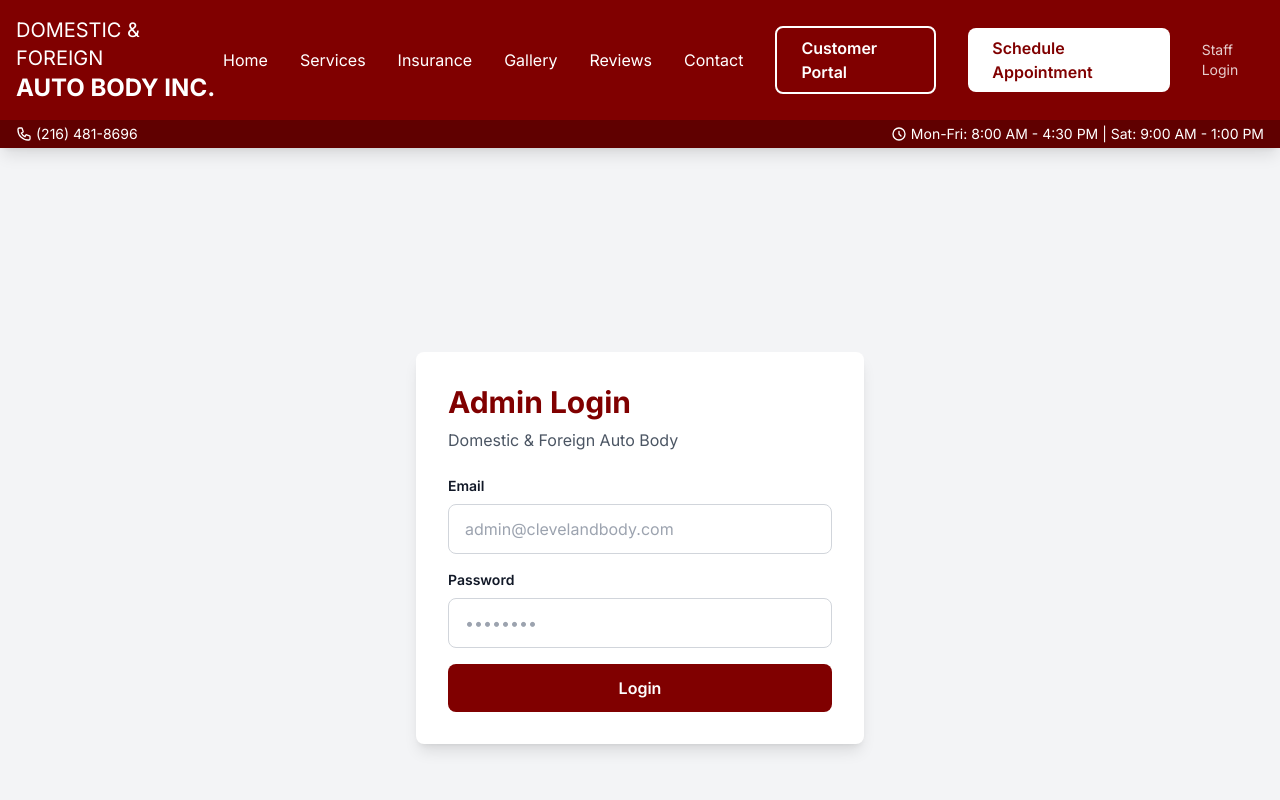
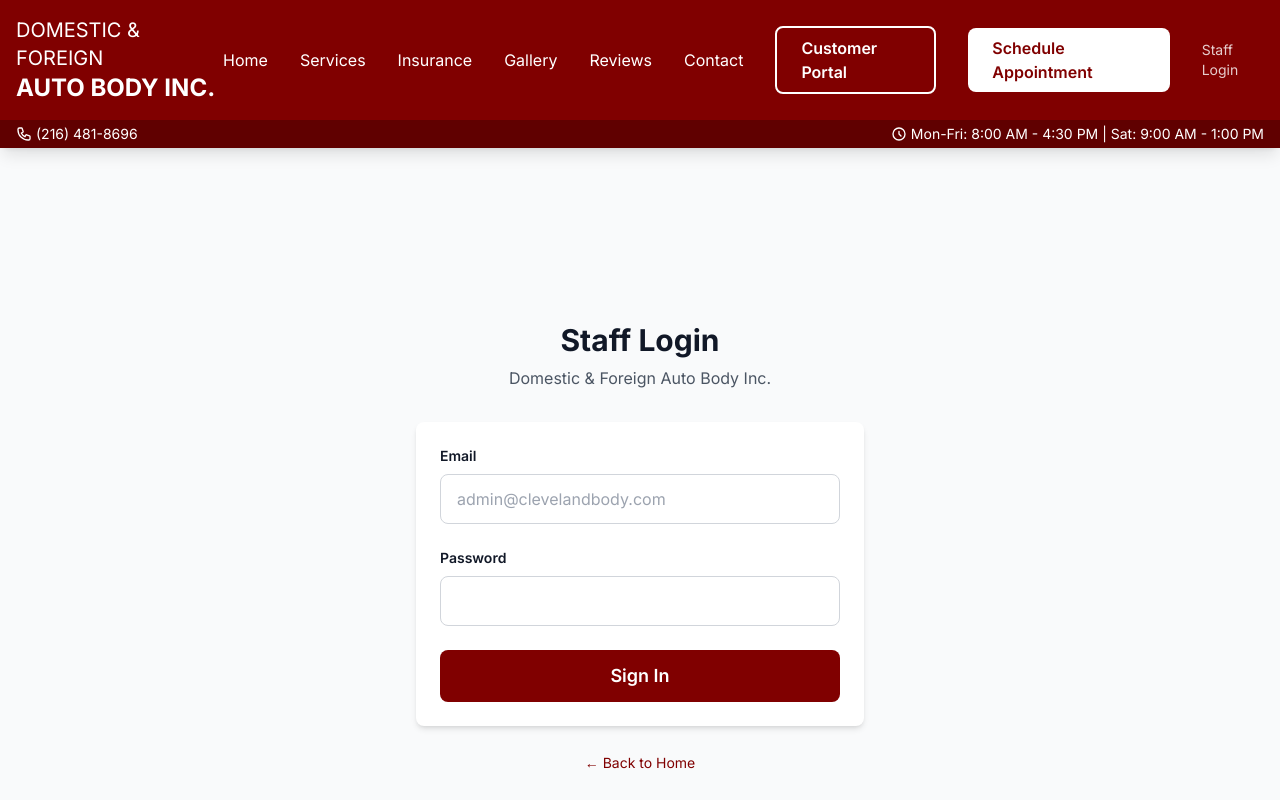
Before and after one commit to tzira333/clevelandbody-site, a Next.js app: page /admin in a window 1280 px wide. Shown: the top 800 px of the page. Built offline with nearby package versions, Linux system fonts and the light colour scheme; no server answers.

Commit message:
modified:   admin/dashboard/page.tsx 	modified:   admin/page.tsx 	modified:   portal/page.tsx

```diff
--- a/app/admin/dashboard/page.tsx
+++ b/app/admin/dashboard/page.tsx
@@ -4,10 +4,36 @@
 import { createClient } from '@supabase/supabase-js'
 import { useRouter } from 'next/navigation'
 
-const supabase = createClient(
-  process.env.NEXT_PUBLIC_SUPABASE_URL!,
-  process.env.NEXT_PUBLIC_SUPABASE_ANON_KEY!
-)
+
+
+export default function AdminDashboard() {
+  const [supabase] = useState(() => {
+    if (typeof window === 'undefined') return null
+    return createClient(
+      process.env.NEXT_PUBLIC_SUPABASE_URL!,
+      process.env.NEXT_PUBLIC_SUPABASE_ANON_KEY!
+    )
+  })
+
+  // ... rest of your code
+
+  // Update all supabase calls to check if it exists:
+  const checkAuth = async () => {
+    if (!supabase) return
+    const { data: { session } } = await supabase.auth.getSession()
+    if (!session) {
+      router.push('/admin')
+    }
+  }
+
+  const fetchAppointments = async () => {
+    if (!supabase) return
+    // ... rest of fetchAppointments
+  }
+
+  // etc for all supabase calls
+}
+
 
 interface Appointment {
   id: string
--- a/app/admin/page.tsx
+++ b/app/admin/page.tsx
@@ -4,28 +4,15 @@
 import { createClient } from '@supabase/supabase-js'
 import { useRouter } from 'next/navigation'
 
-const supabase = createClient(
-  process.env.NEXT_PUBLIC_SUPABASE_URL!,
-  process.env.NEXT_PUBLIC_SUPABASE_ANON_KEY!
-)
+// Prevent static generation
+export const dynamic = 'force-dynamic'
 
-export default function AdminLoginPage() {
+export default function AdminLogin() {
   const [email, setEmail] = useState('')
   const [password, setPassword] = useState('')
+  const [loading, setLoading] = useState(false)
   const [error, setError] = useState('')
-  const [loading, setLoading] = useState(false)
   const router = useRouter()
-
-  useEffect(() => {
-    // Check if already logged in
-    const checkAuth = async () => {
-      const { data: { session } } = await supabase.auth.getSession()
-      if (session) {
-        router.push('/admin/dashboard')
-      }
-    }
-    checkAuth()
-  }, [router])
 
   const handleLogin = async (e: React.FormEvent) => {
     e.preventDefault()
@@ -33,6 +20,15 @@
     setError('')
 
     try {
+      const supabaseUrl = process.env.NEXT_PUBLIC_SUPABASE_URL
+      const supabaseKey = process.env.NEXT_PUBLIC_SUPABASE_ANON_KEY
+
+      if (!supabaseUrl || !supabaseKey) {
+        throw new Error('Supabase configuration missing')
+      }
+
+      const supabase = createClient(supabaseUrl, supabaseKey)
+
       const { data, error } = await supabase.auth.signInWithPassword({
         email,
         password,
@@ -40,66 +36,72 @@
 
       if (error) throw error
 
+      if (data.session) {
         router.push('/admin/dashboard')
-    } catch (err) {
-      setError(err instanceof Error ? err.message : 'Login failed')
+      }
+    } catch (err: any) {
+      console.error('Login error:', err)
+      setError(err.message || 'Invalid email or password')
     } finally {
       setLoading(false)
     }
   }
 
   return (
-    <div className="min-h-screen bg-gray-100 flex items-center justify-center px-4">
+    <div className="min-h-screen bg-gray-50 flex items-center justify-center px-4">
       <div className="max-w-md w-full">
-        <div className="bg-white rounded-lg shadow-lg p-8">
-          <h1 className="text-3xl font-bold text-primary mb-2">Admin Login</h1>
-          <p className="text-gray-600 mb-6">Domestic & Foreign Auto Body</p>
+        <div className="text-center mb-8">
+          <h1 className="text-3xl font-bold text-gray-900 mb-2">Staff Login</h1>
+          <p className="text-gray-600">Domestic & Foreign Auto Body Inc.</p>
+        </div>
 
-          {error && (
-            <div className="bg-red-50 border border-red-200 text-red-800 px-4 py-3 rounded mb-4">
-              {error}
-            </div>
-          )}
-
-          <form onSubmit={handleLogin} className="space-y-4">
+        <form onSubmit={handleLogin} className="card space-y-6">
           <div>
-              <label htmlFor="email" className="block text-sm font-semibold text-gray-900 mb-2">
+            <label className="block text-sm font-semibold text-gray-900 mb-2">
               Email
             </label>
             <input
               type="email"
-                id="email"
               value={email}
               onChange={(e) => setEmail(e.target.value)}
               required
-                className="input-field"
+              className="w-full px-4 py-3 border border-gray-300 rounded-lg focus:ring-2 focus:ring-primary focus:border-transparent"
               placeholder="admin@clevelandbody.com"
             />
           </div>
 
           <div>
-              <label htmlFor="password" className="block text-sm font-semibold text-gray-900 mb-2">
+            <label className="block text-sm font-semibold text-gray-900 mb-2">
               Password
             </label>
             <input
               type="password"
-                id="password"
               value={password}
               onChange={(e) => setPassword(e.target.value)}
               required
-                className="input-field"
-                placeholder="••••••••"
+              className="w-full px-4 py-3 border border-gray-300 rounded-lg focus:ring-2 focus:ring-primary focus:border-transparent"
             />
           </div>
+
+          {error && (
+            <div className="p-4 bg-red-100 border border-red-400 text-red-700 rounded-lg text-sm">
+              {error}
+            </div>
+          )}
 
           <button
             type="submit"
             disabled={loading}
-              className="btn-primary w-full disabled:opacity-50"
+            className="btn-primary w-full text-lg disabled:opacity-50 disabled:cursor-not-allowed"
           >
-              {loading ? 'Logging in...' : 'Login'}
+            {loading ? 'Signing in...' : 'Sign In'}
           </button>
         </form>
+
+        <div className="mt-6 text-center">
+          <a href="/" className="text-primary hover:underline text-sm">
+            ← Back to Home
+          </a>
         </div>
       </div>
     </div>
--- a/app/portal/page.tsx
+++ b/app/portal/page.tsx
@@ -2,6 +2,8 @@
 
 import { useState } from 'react'
 import { createClient } from '@supabase/supabase-js'
+
+export const dynamic = 'force-dynamic'
 
 interface Appointment {
   id: string
```
Lines whose indentation alone changed are shown as unchanged.
